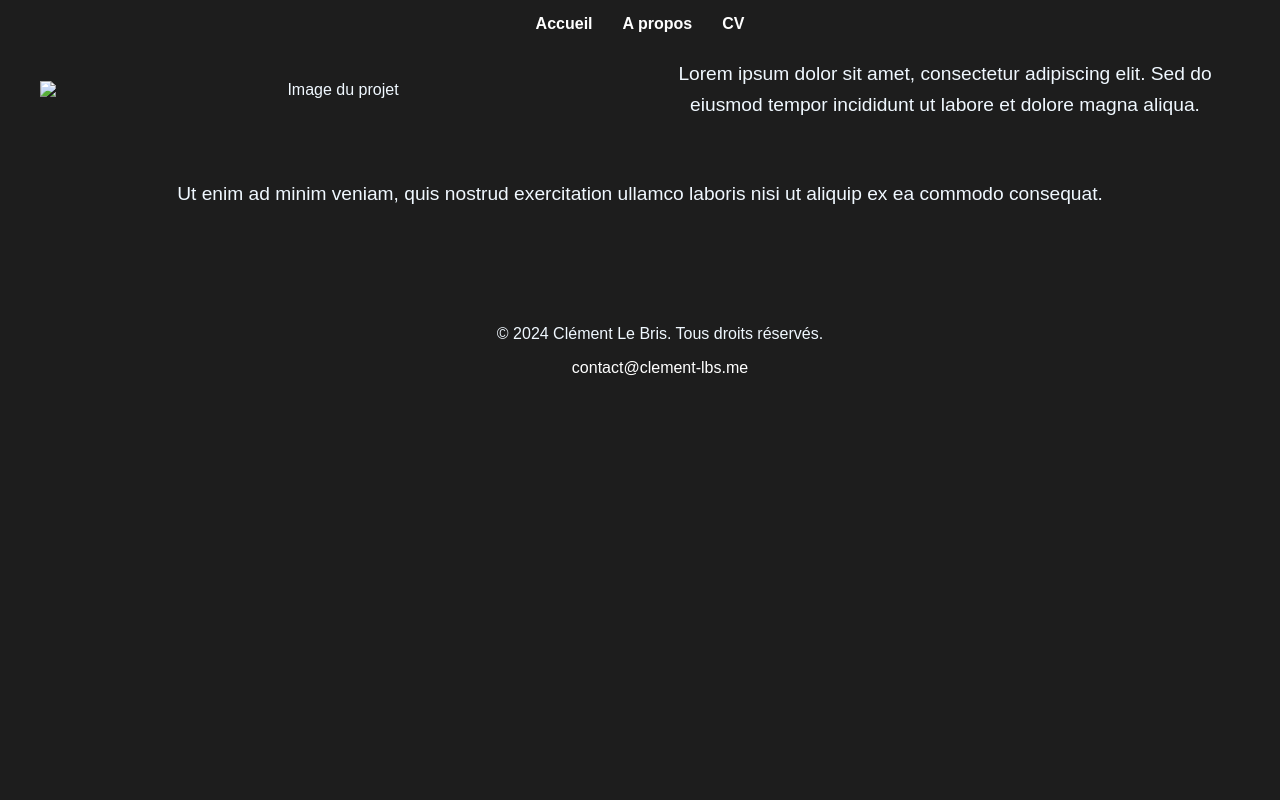
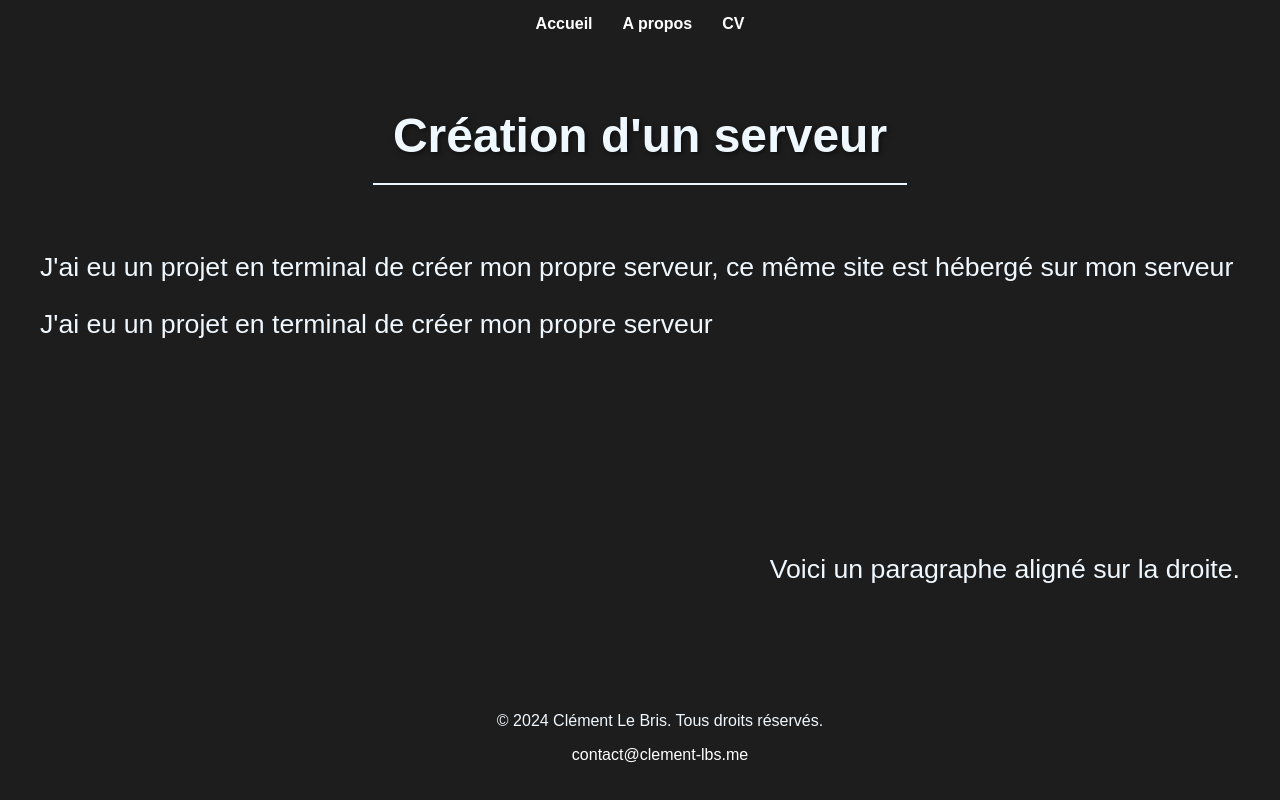
Before and after one commit to Xeriioo/Projet_ALT, a plain HTML site: page projet1.html in a window 1280 px wide. Shown: the top 800 px of the page. Drawn offline with Linux system fonts and the light colour scheme; a web font is replaced by a local one.

Commit message:
Page Project

```diff
--- a/projet1.html
+++ b/projet1.html
@@ -16,15 +16,20 @@
       </ul>
     </nav>
 
-    <div class="contenu">
-      <section class="intro-section box">
-        <img src="" alt="Image du projet">
-        <p class="intro-text">Lorem ipsum dolor sit amet, consectetur adipiscing elit. Sed do eiusmod tempor incididunt ut labore et dolore magna aliqua.</p>
-      </section>
-      <section class="details-section box">
-        <p class="details-text">Ut enim ad minim veniam, quis nostrud exercitation ullamco laboris nisi ut aliquip ex ea commodo consequat.</p>
-      </section>
-    </div>
+    <main>
+      <div class="section-titre">
+        <h1 class="titre-principal">Création d'un serveur</h1>
+      </div>
+      <div class="p-paragraphe">
+        <div class="paragraphe gauche">
+          <p>J'ai eu un projet en terminal de créer mon propre serveur, ce même site est hébergé sur mon serveur</p>
+          <p>J'ai eu un projet en terminal de créer mon propre serveur</p>
+        </div>
+        <div class="paragraphe droite">
+          <p>Voici un paragraphe aligné sur la droite.</p>
+        </div>
+      </div>
+    </main>
 
     <footer>
       <p>&copy; 2024 Clément Le Bris. Tous droits réservés.</p>
--- a/scripts/scripts.js
+++ b/scripts/scripts.js
@@ -45,3 +45,24 @@ document.addEventListener('DOMContentLoaded', function () {
     checkBoxes(); // Initial check
 
 });
+
+document.addEventListener('DOMContentLoaded', function () {
+    const paragraphs = document.querySelectorAll('.paragraphe');
+
+    function animateParagraphs() {
+        const triggerBottom = window.innerHeight / 5 * 4;
+
+        paragraphs.forEach(paragraph => {
+            const paragraphTop = paragraph.getBoundingClientRect().top;
+
+            if (paragraphTop < triggerBottom) {
+                paragraph.classList.add('visible');
+            } else {
+                paragraph.classList.remove('visible');
+            }
+        });
+    }
+
+    window.addEventListener('scroll', animateParagraphs);
+    animateParagraphs(); // Vérification initiale
+});
--- a/styles/styles.css
+++ b/styles/styles.css
@@ -1,4 +1,9 @@
 /* styles.css */
+html, body {
+  height: 100%;
+  margin: 0;
+}
+
 body {
   margin: 0;
   padding: 0;
@@ -8,15 +13,23 @@ body {
   color: aliceblue;
   -ms-overflow-style: none;
   scrollbar-width: none;
+  display: flex;
+  flex-direction: column;
 }
 
 ::-webkit-scrollbar {
   display: none;
 }
 
+
+main {
+  flex: 1;
+}
+
+
 nav {
   background-color: #1d1d1d;
-  position: fixed;
+  position: relative;
   width: 100%;
   top: 0;
   left: 0;
@@ -80,9 +93,9 @@ nav ul li a {
 }
 
 .contenu-add .box {
-  flex: 1 1 300px; /* Largeur minimale de 300px */
-  max-width: 300px; /* Largeur maximale de 300px */
-  margin: 20px; /* Espace autour des boîtes */
+  flex: 1 1 300px;
+  max-width: 300px;
+  margin: 20px;
   font-size: 1.2em;
   border-radius: 15px;
   padding: 20px;
@@ -132,55 +145,75 @@ nav ul li a {
   z-index: 1;
 }
 
-.contenu {
-  padding: 20px;
-  margin: 20px;
+/*  PAGE PROJET   */
+
+.p-paragraphe {
+  display: flex;
+  flex-direction: column;
+  align-items: flex-start;
+  margin: 20px 40px;
+  gap: 20vh; /* Espace entre les paragraphes */
 }
 
-.intro-section {
-  display: flex;
-  align-items: center;
-  justify-content: center;
-  margin-bottom: 20px;
-  text-align: center;
+.paragraphe {
+  width: 100%;
 }
 
-.intro-section img {
-  width: 50%;
-  margin-right: 20px;
+.paragraphe.gauche {
+  text-align: left;
+  font-size: 3ch;
 }
 
-.intro-section .intro-text {
-  width: 50%;
-  font-size: 1.2em;
+.paragraphe.droite {
+  text-align: right;
+  font-size: 3ch;
+
 }
 
-.details-section {
-  display: flex;
-  align-items: center;
-  justify-content: center;
-  margin-top: 20px;
-  text-align: center;
+.paragraphe {
+  opacity: 0;
+  transform: translateX(0);
+  transition: opacity 0.8s ease-out, transform 0.8s ease-out;
 }
 
-.details-section .details-text {
-  width: 100%;
-  font-size: 1.2em;
+.paragraphe.visible {
+  opacity: 1;
 }
 
-.contenu section {
-  margin-bottom: 20px;
+.paragraphe.gauche {
+  transform: translateX(-100%);
 }
 
-.contenu h2 {
-  font-size: 2em;
-  margin-bottom: 10px;
+.paragraphe.gauche.visible {
+  transform: translateX(0);
 }
 
-.contenu p {
-  font-size: 1.2em;
-  line-height: 1.6;
+.paragraphe.droite {
+  transform: translateX(100%);
 }
+
+.paragraphe.droite.visible {
+  transform: translateX(0);
+}
+
+.section-titre {
+  text-align: center;
+  margin: 40px 20px;
+}
+
+.titre-principal {
+  font-family: "Lemon Milk", sans-serif;
+  font-size: 3em;
+  color: aliceblue;
+  text-shadow: 2px 2px 5px rgba(0, 0, 0, 0.5);
+  margin: 0;
+  padding: 20px;
+  border-bottom: 2px solid aliceblue;
+  display: inline-block;
+}
+
+
+
 
 @keyframes fadeIn {
   from {
@@ -220,8 +253,6 @@ footer {
   color: aliceblue;
   text-align: center;
   padding: 20px;
-  position: relative;
-  bottom: 0;
   width: 100%;
 }
 
```
